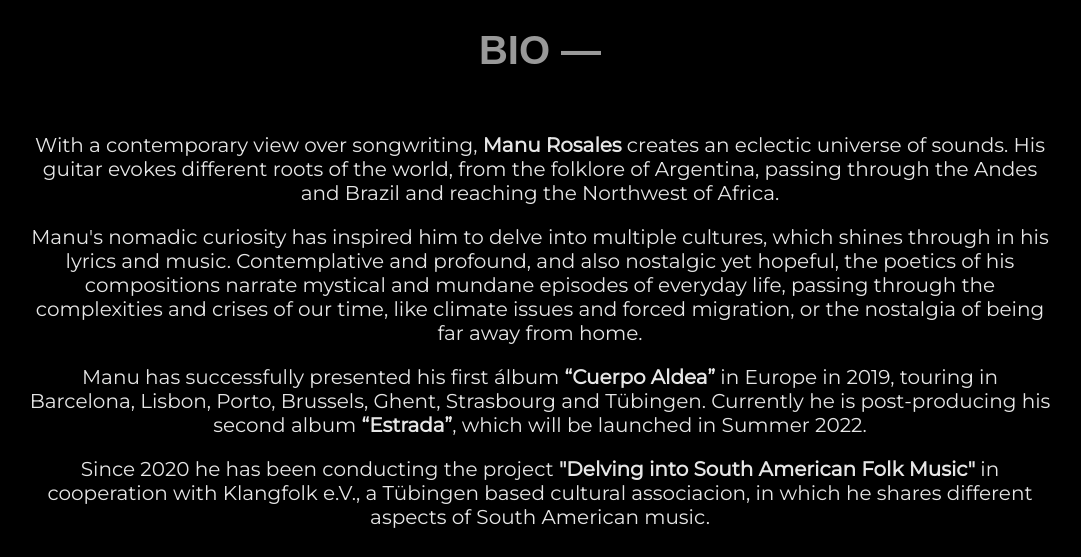
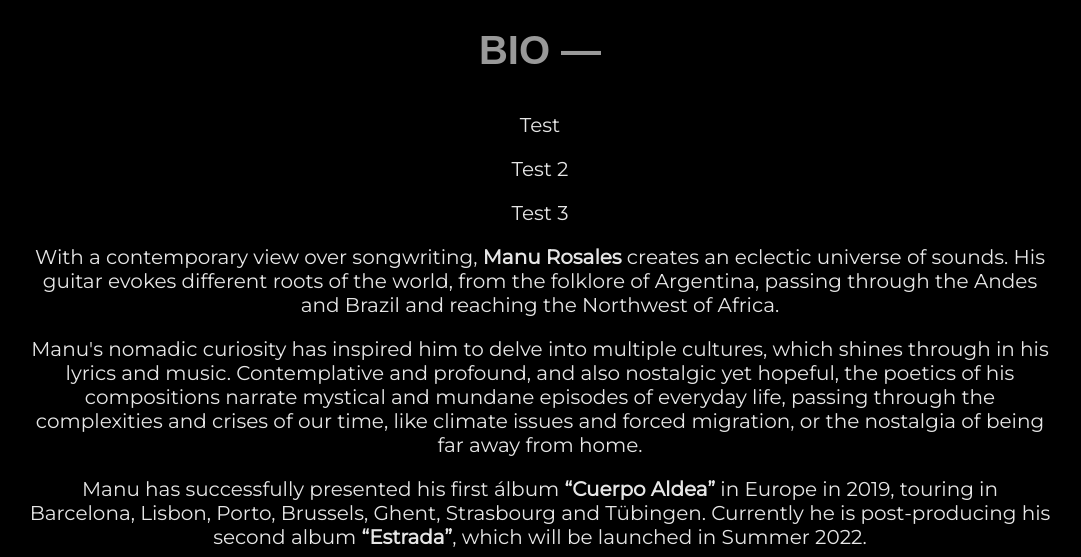
Before and after one commit to ManuRosales/manurosales.github.io, a Jekyll site: the page built from index.markdown, in a window 1280 px wide and 900 px high, scrolled down 757 px, cut to the strip 147-704 px from the top of the window. Shown: the whole strip, without its empty margins (100-1181 px from the left). Built offline with Jekyll 4.4.1, drawn with Linux system fonts in a browser that asks for light colours; nearby versions of some CDN libraries; some web fonts are replaced.

Commit message:
Updated Index

```diff
--- a/index.markdown
+++ b/index.markdown
@@ -1,6 +1,9 @@
 ---
 title: Manu Rosales - Músico, compositor, productor y docente
-Bio: Test
+bio:
+- Test
+- Test 2
+- Test 3
 layout: index
 ---
 
@@ -10,7 +13,10 @@ layout: index
             BIO —
         </h2>
         <div id="bio-text">
-            <p>{{ page.bio }}</p>
+            {% for paragraph in page.bio %}
+  <p>{{ paragraph }}</p>
+{% endfor %}
+
             <p>
                 With a contemporary view over songwriting, <span class="bold">Manu Rosales</span> creates an eclectic universe of sounds. His guitar evokes different roots of the world, from the folklore of Argentina, passing through the Andes and Brazil and reaching the Northwest of Africa.
             </p>
```
